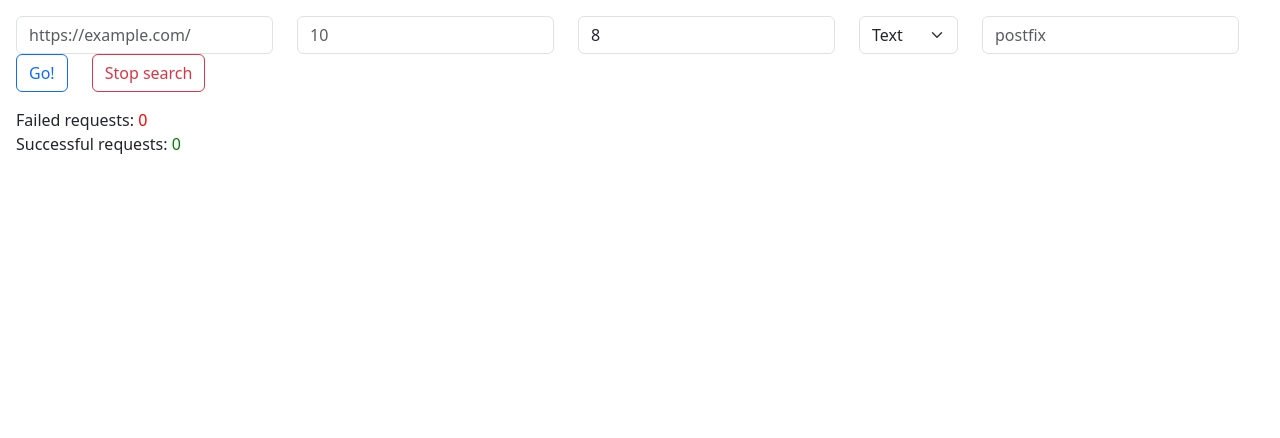
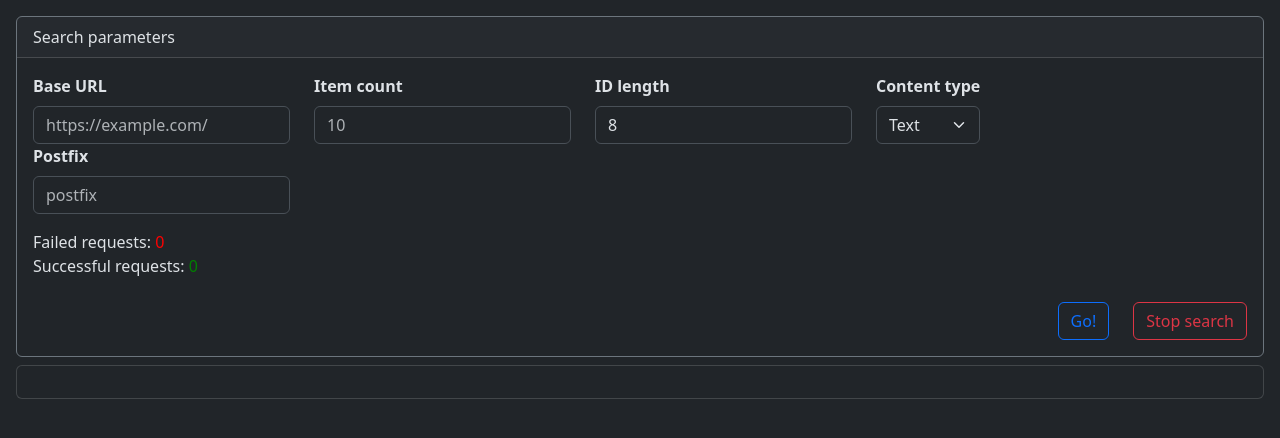
Before and after one commit to codingneko/shitscrap, a website: page static/index.html in a window 1280 px wide. Drawn offline with nearby package versions, Linux system fonts and the light colour scheme.

Commit message:
visual improvements

```diff
--- a/static/index.html
+++ b/static/index.html
@@ -7,28 +7,30 @@
     <link rel="stylesheet" href="style.css">
     <link href="https://cdn.jsdelivr.net/npm/bootstrap@5.3.8/dist/css/bootstrap.min.css" rel="stylesheet" integrity="sha384-sRIl4kxILFvY47J16cr9ZwB07vP4J8+LH7qKQnuqkuIAvNWLzeN8tE5YBujZqJLB" crossorigin="anonymous">
 </head>
-<body>
+<body data-bs-theme="dark">
     <div class="m-3">
+        <div class="card border-secondary">
+            <div class="card-header">
+                Search parameters
+            </div>
+            <div class="card-body">
                 <div class="row justify-content-between">
-            <div class="col-auto mb-3">
+                    <div class="col-sm-auto mb-3">
                         <div class="row">
-                    <div class="col-auto">
-                        <div class="input-group">
+                            <div class="col-12 mb-2 mb-md-0 col-sm-auto">
+                                <label for="base-url" class="form-label"><strong>Base URL</strong></label>
                                 <input type="text" class="form-control" id="base-url" title="What's the base URL" placeholder="https://example.com/">
                             </div>
-                    </div>
-                    <div class="col-auto">
-                        <div class="input-group">
+                            <div class="col-12 mb-2 mb-md-0 col-sm-auto">
+                                <label for="number" class="form-label"><strong>Item count</strong></label>
                                 <input type="number" placeholder="10" title="How many items do we want to fetch" class="form-control" id="number">
                             </div>
-                    </div>
-                    <div class="col-auto">
-                        <div class="input-group">
+                            <div class="col-12 mb-2 mb-md-0 col-sm-auto">
+                                <label for="id-length" class="form-label"><strong>ID length</strong></label>
                                 <input type="number" placeholder="8" title="How long are ids" class="form-control" id="id-length" value="8">
                             </div>
-                    </div>
-                    <div class="col-auto">
-                        <div class="input-group">
+                            <div class="col-12 mb-2 mb-md-0 col-sm-auto">
+                                <label for="type" class="form-label"><strong>Content type</strong></label>
                                 <select id="type" class="form-select">
                                     <option value="text">Text</option>
                                     <option value="html">Links</option>
@@ -36,25 +38,13 @@
                                     <option value="video">Video</option>
                                 </select>
                             </div>
-                    </div>
-                    <div class="col-auto">
-                        <div class="input-group">
+                            <div class="col-12 mb-2 mb-md-0 col-sm-auto">
+                                <label for="postfix" class="form-label"><strong>Postfix</strong></label>
                                 <input type="text" placeholder="postfix" title="use this to specify a postfix, like .jpeg" class="form-control" id="postfix">
                             </div>
                         </div>
-                    <div class="col-auto">
-                        <div class="input-group">
-                            <button onclick="search()" class="btn btn-outline-primary">Go!</button>
                     </div>
-                    </div>
-                    <div class="col-auto">
-                        <div class="input-group">
-                            <button onclick="stopSearch()" class="btn btn-outline-danger">Stop search</button>
-                        </div>
-                    </div>
-                </div>
-            </div>
-            <div class="col-auto">
+                    <div class="col-sm-auto">
                         <div class="row">
                             <div class="col">
                                 Failed requests: <span id="fail-counter" class="red">0</span>
@@ -67,8 +57,22 @@
                         </div>
                     </div>
                 </div>
+                <div class="row justify-content-end mt-4">
+                    <div class="col-auto">
+                        <button onclick="search()" class="btn btn-outline-primary">Go!</button>
+                    </div>
+                    <div class="col-auto">
+                        <button onclick="stopSearch()" class="btn btn-outline-danger">Stop search</button>
+                    </div>
+                </div>
+            </div>
+        </div>
+        <div class="card mt-2">
+            <div class="card-body">
                 <div class="row">
                     <div id="item-container"></div>
+                </div>
+            </div>
         </div>
     </div>
 
```
Lines whose indentation alone changed are shown as unchanged.
